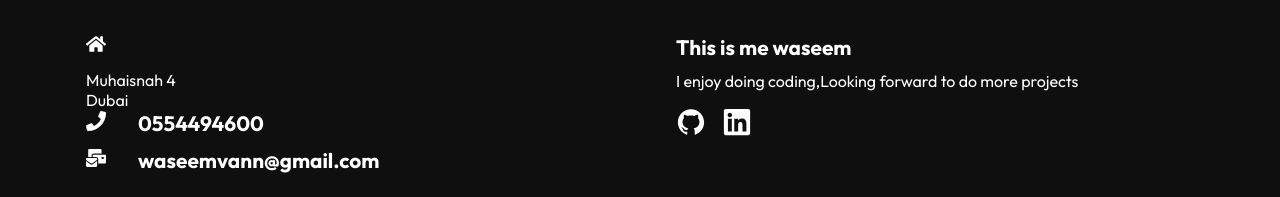
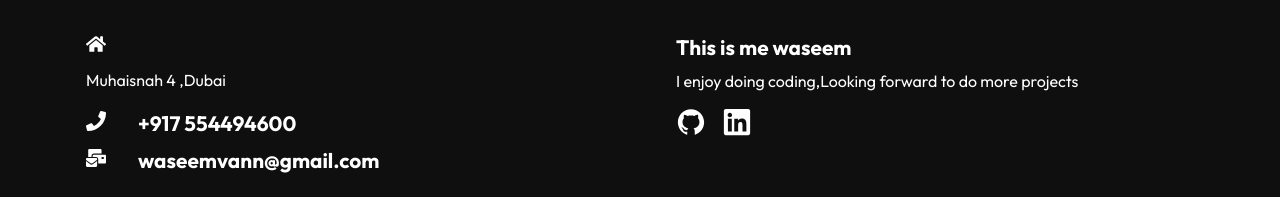
Before and after one commit to muhdwaseem/new-portfolio, a React (Create React App) app: page / in a window 1280 px wide. Shown: the part 878-1075 px from the top of the page. Built offline with nearby package versions, Linux system fonts and the light colour scheme.

Commit message:
items added

```diff
--- a/src/components/Footer.jsx
+++ b/src/components/Footer.jsx
@@ -11,13 +11,13 @@ function Footer() {
                 <FaHome size={20} style={{color:'#fff'}}/>
                 </div>
                 <div >
-                   <p>Muhaisnah 4</p>
-                   <p>Dubai</p>
+                   <p>Muhaisnah 4 ,Dubai</p>
+                   <br />
 
                 </div>
                 <div className='phone'>
                 <h4><FaPhone size={20} style={{color:"#fff",marginRight:'2rem'}}/>
-                0554494600</h4>
+                +917 554494600</h4>
                 </div>
                 <div className='mail'>
                 <h4><FaMailBulk size={20} style={{color:"#fff",marginRight:'2rem'}}/>
```
